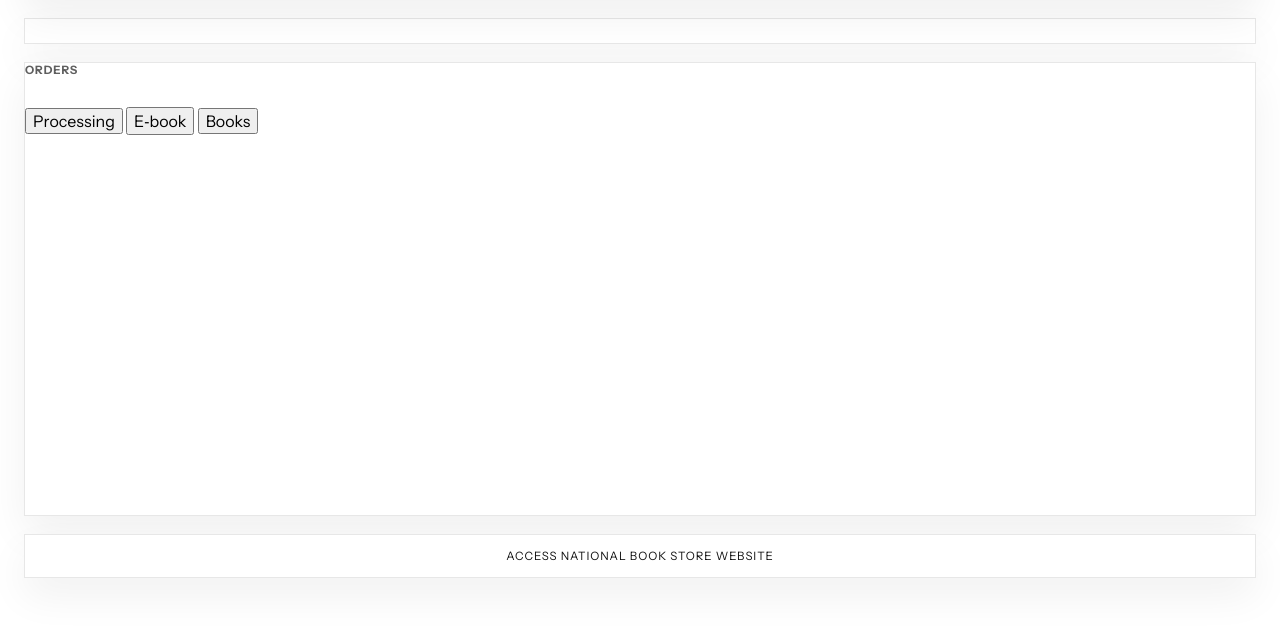
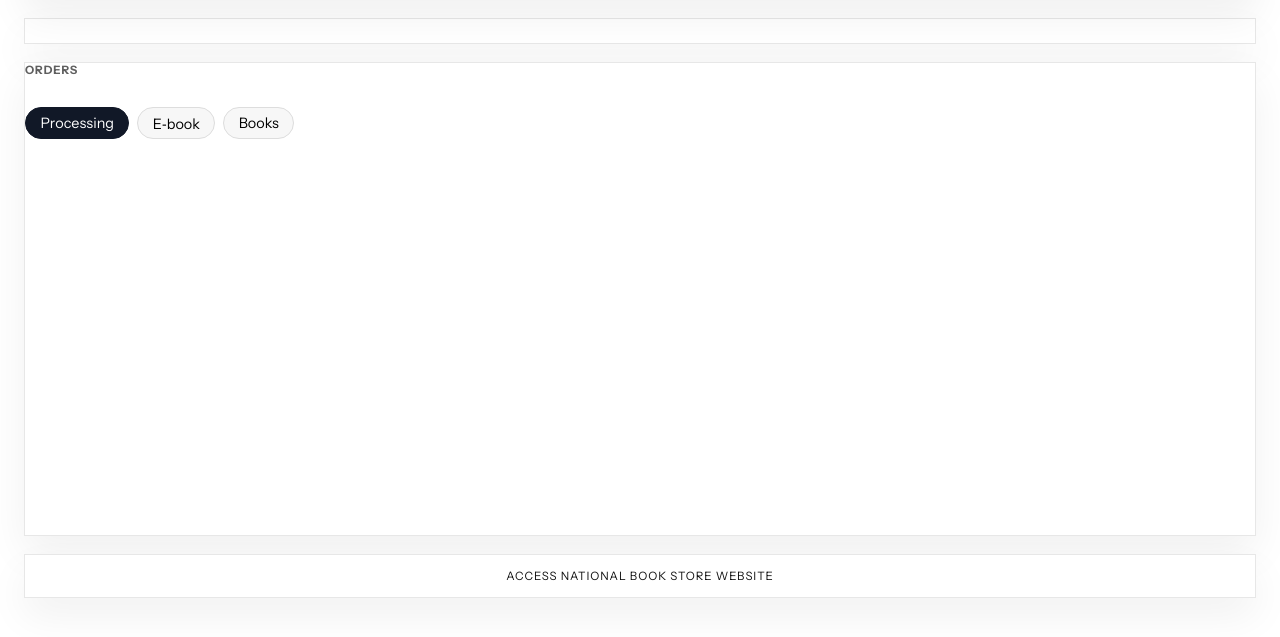
Before and after one commit to Yaezrper21/Projects, a PHP site: page /order.html in a window 1280 px wide. Shown: the part 86-723 px from the top of the page. Run offline with PHP 8.4, Linux system fonts and the light colour scheme.

Commit message:
Update styles.css

```diff
--- a/NBSDigitalShelf/styles.css
+++ b/NBSDigitalShelf/styles.css
@@ -9,6 +9,83 @@
   --red-deep: #111111;
   --red-soft: #f5f5f5;
   --shadow: 0 18px 40px rgba(0, 0, 0, 0.06);
+}
+
+.order-subnav {
+  display: flex;
+  gap: 0.5rem;
+  margin-bottom: 1rem;
+  flex-wrap: wrap;
+}
+
+.pill-button {
+  border: 1px solid #ddd;
+  background: #f7f7f7;
+  border-radius: 999px;
+  padding: 0.35rem 0.9rem;
+  font-size: 0.9rem;
+  cursor: pointer;
+}
+
+.pill-button.is-active {
+  background: #111827;
+  color: #fff;
+  border-color: #111827;
+}
+
+.order-list {
+  display: flex;
+  flex-direction: column;
+  gap: 0.75rem;
+}
+
+.order-card {
+  border-radius: 0.75rem;
+  border: 1px solid #e5e7eb;
+  padding: 0.75rem 1rem;
+  background: #ffffff;
+  display: flex;
+  flex-direction: column;
+  gap: 0.25rem;
+}
+
+.order-card-header {
+  display: flex;
+  justify-content: space-between;
+  align-items: center;
+}
+
+.order-tag {
+  font-size: 0.75rem;
+  padding: 0.1rem 0.5rem;
+  border-radius: 999px;
+  border: 1px solid #e5e7eb;
+  background: #f9fafb;
+}
+
+.order-status--processing {
+  background: #fef3c7;
+  border-color: #f59e0b;
+}
+
+.order-status--done {
+  background: #dcfce7;
+  border-color: #22c55e;
+}
+
+.order-meta {
+  font-size: 0.8rem;
+  color: #6b7280;
+}
+
+.order-admin-actions {
+  margin-top: 0.4rem;
+  display: flex;
+  justify-content: flex-end;
+}
+
+.order-admin-actions button {
+  font-size: 0.8rem;
 }
 
 /* Highlight the current navigation item */
```
